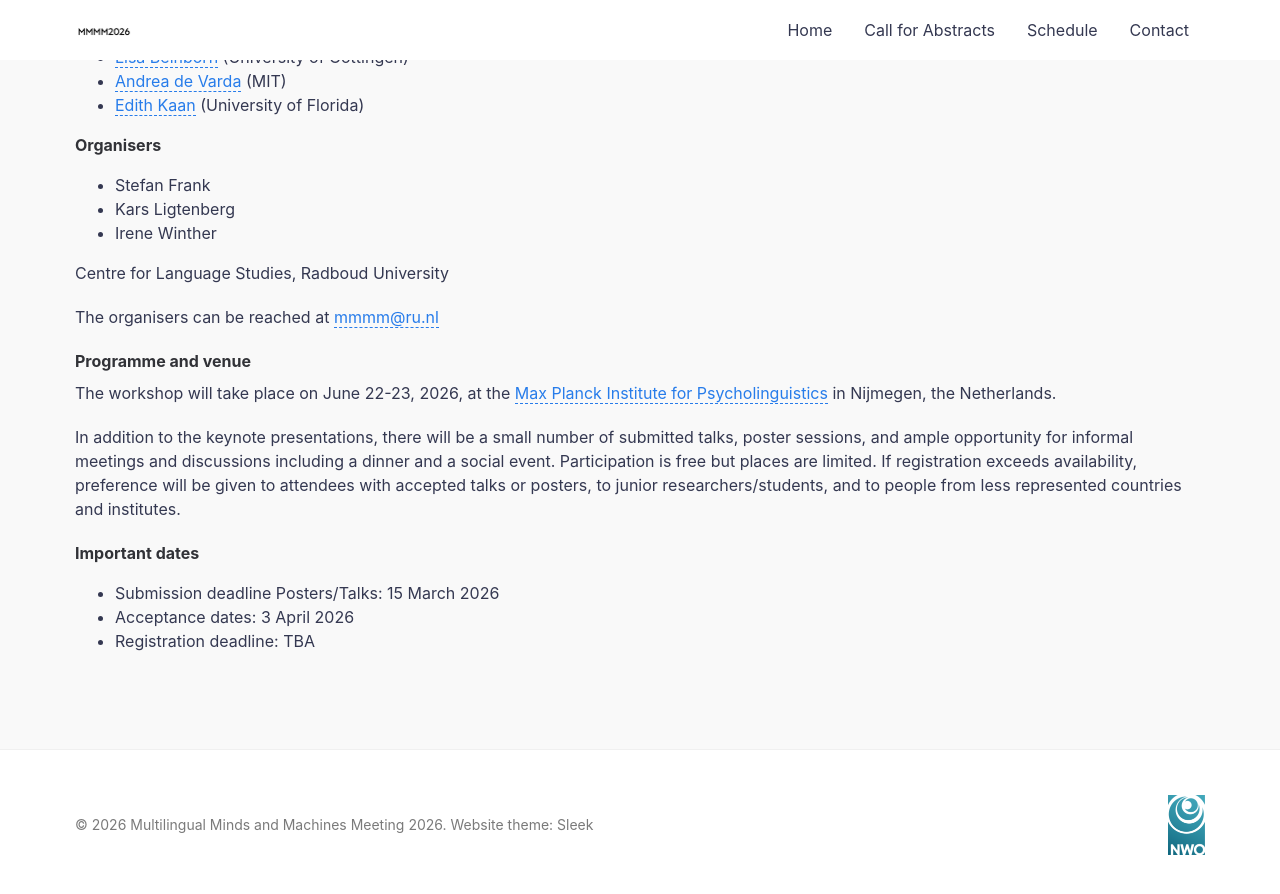
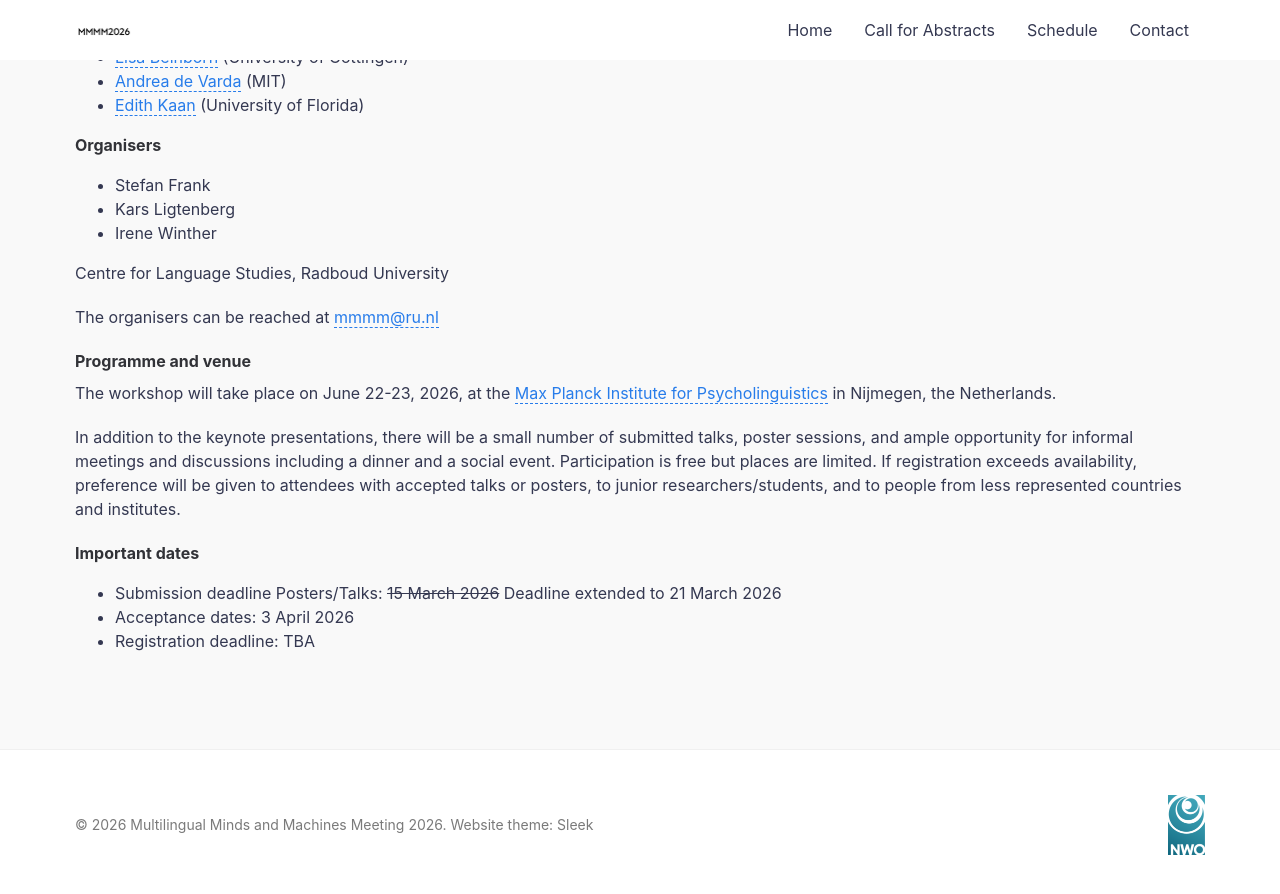
Before and after one commit to mmmm2026/mmmm2026.github.io, a Jekyll site: the page built from index.md, in a window 1280 px wide and 900 px high, scrolled down 919 px. Shown: the top 894 px of the window. Built offline with Jekyll 4.4.1, drawn with Linux system fonts in a browser that asks for light colours.

Commit message:
Update index.md
updated submission deadline

```diff
--- a/index.md
+++ b/index.md
@@ -35,6 +35,6 @@
 In addition to the keynote presentations, there will be a small number of submitted talks, poster sessions, and ample opportunity for informal meetings and discussions including a dinner and a social event. Participation is free but places are limited. If registration exceeds availability, preference will be given to attendees with accepted talks or posters, to junior researchers/students, and to people from less represented countries and institutes.
 
 #### Important dates
-- Submission deadline Posters/Talks: 15 March 2026
+- Submission deadline Posters/Talks: ~~15 March 2026~~ Deadline extended to 21 March 2026
 - Acceptance dates: 3 April 2026
 - Registration deadline: TBA
```
